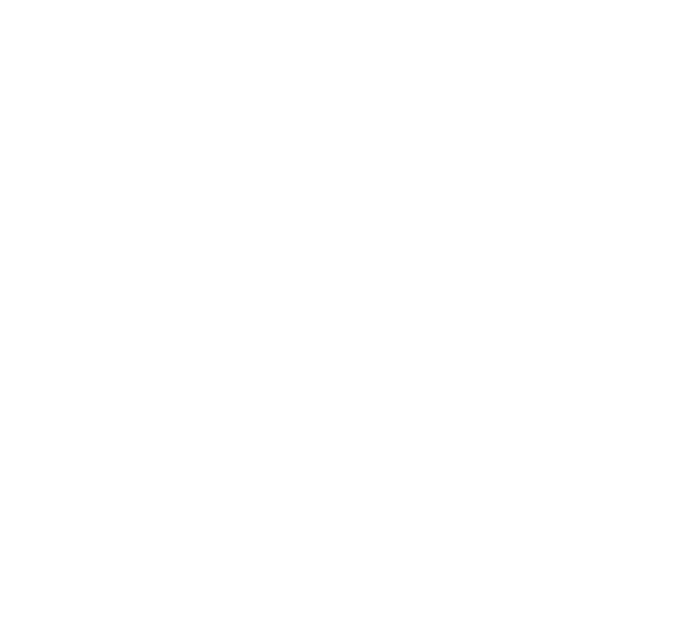
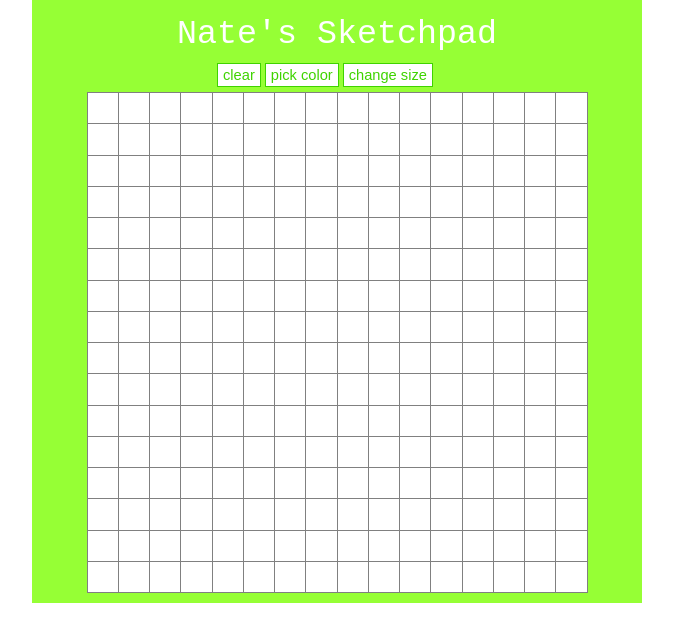
Before and after one commit to n8qs11/sketchpad, a plain HTML site: page index.html in a window 1280 px wide. Shown: the whole page, without its empty margins (303-976 px from the left). Drawn offline with nearby package versions, Linux system fonts and the light colour scheme.

Commit message:
finished the project js, html, most of css

```diff
--- a/css/main.css
+++ b/css/main.css
@@ -0,0 +1,60 @@
+* {
+  padding: 0;
+  margin: 0;
+}
+
+.wrapper {
+  background-color: #96ff35;
+  width: 600px;
+  margin: 0 auto;
+  top: 0;
+  padding: 5px;
+}
+#header {
+  margin: inherit;
+  top: 0;
+}
+#header h1{
+  font: 25pt lucida, monospace;
+  color: white;
+  text-align: center;
+  padding-top: 10px;
+  padding-bottom: 10px;
+}
+.buttons {
+  width: 40%;
+  margin: 0 auto;
+}
+button {
+  font: 11pt arial, sans-serif;
+  background-color: white;
+  color: #3fd300;
+  border-radius: 1;
+  padding: 3px 5px;
+  border: 1px solid #3fd300;
+  box-shadow: none;
+}
+button:hover {
+  color: white;
+  background-color: #3fd300;
+}
+.sketch {
+  padding: 5px;
+}
+.pad {
+  height: 500px;
+  width: 500px;
+  background-color: white;
+  margin: 0 auto;
+  border-top: 1px solid grey;
+  border-left: 1px solid grey;
+}
+.cell {
+  border-bottom: 1px solid grey;
+  border-right: 1px solid grey;
+  display: inline-block;
+}
+.row {
+  margin: 0;
+  padding: 0;
+}
--- /dev/null
+++ b/css/test.css
@@ -0,0 +1,25 @@
+* {
+  padding: 0;
+  margin: 0;
+}
+
+.sketch {
+  padding: 5px;
+  background-color: black
+}
+
+.pad {
+  height: 500px;
+  width: 500px;
+  background-color: white;
+}
+
+.cell {
+  border-bottom: 1px solid grey;
+  border-right: 1px solid grey;
+  display: inline-block;
+}
+.row {
+  margin: 0;
+  padding: 0;
+}
--- a/index.html
+++ b/index.html
@@ -2,6 +2,24 @@
 <html>
   <head>
     <title>Nate's Sketchpad</title>
-
+    <link rel="stylesheet" href="css/main.css">
+    <script type="text/javascript" src="https://ajax.googleapis.com/ajax/libs/jquery/3.2.1/jquery.min.js"></script>
+    <script type="text/javascript" src="js/main.js"></script>
   </head>
+  <body>
+    <div class="wrapper">
+      <div id="header">
+        <h1>Nate's Sketchpad</h1>
+        <div class="buttons">
+          <button id="clear">clear</button>
+          <button id="colorPick">pick color</button>
+          <button id="size">change size</button>
+        </div>
+      </div>
+      <div class="sketch">
+        <div class="pad">
+        </div>
+      </div>
+    </div>
+  </body>
 </html>
--- a/js/main.js
+++ b/js/main.js
@@ -0,0 +1,30 @@
+$(document).ready(function() {
+  var color = "black";
+  var dim = 500;
+  function generatePad(size) {
+    $("div.pad").empty();
+    var cellDim = dim / size;
+    for (var i = 0; i < size; i++) {
+      $("div.pad").append("<div class='row' id='" + i +"'></div>");
+      for (var j = 0; j < size; j++) {
+        $("#" + i).append("<div class='cell'></div>");
+      }
+    }
+    $(".row").css("height", cellDim + "px");
+    $(".cell").css("height", (cellDim - 1) + "px");
+    $(".cell").css("width", (cellDim - 1) + "px");
+  }
+  generatePad(16);
+  $("#clear").click(function() {
+    $(".cell").css("background-color", "white");
+  });
+  $("#colorPick").click(function() {
+    color = prompt("Please type a color")
+  });
+  $("#size").click(function() {
+    generatePad(prompt("grid size"));
+  });
+  $(document).on("mouseenter", ".cell", function() {
+    $(this).css("background-color", color);
+  });
+});
```
Also changed, not shown: test.html (added).
